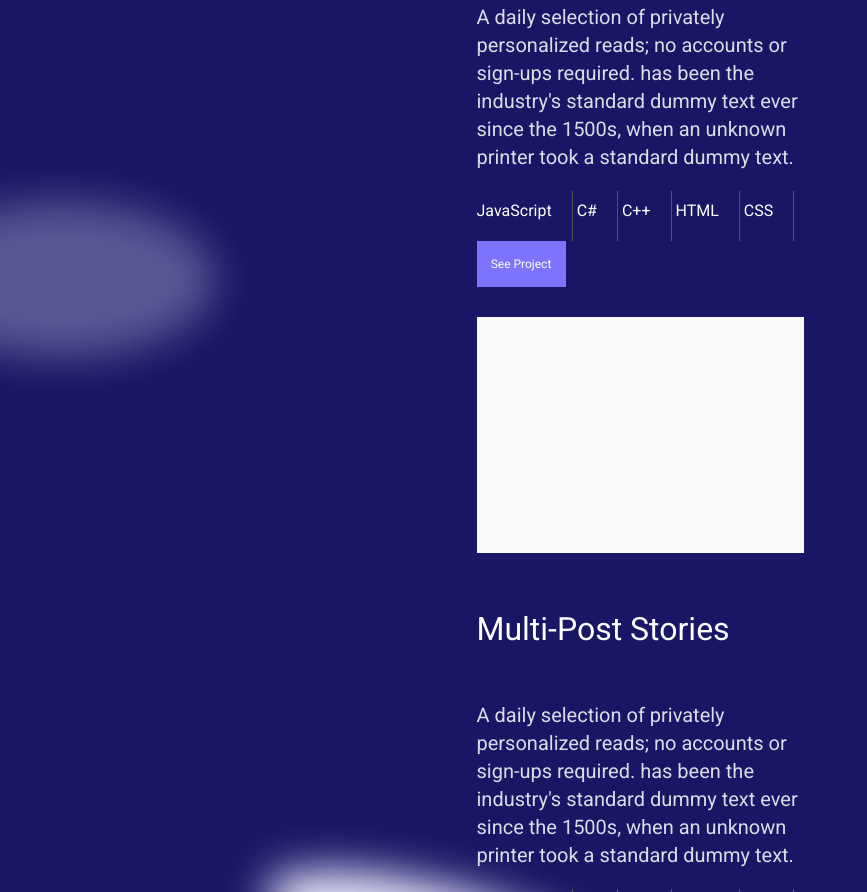
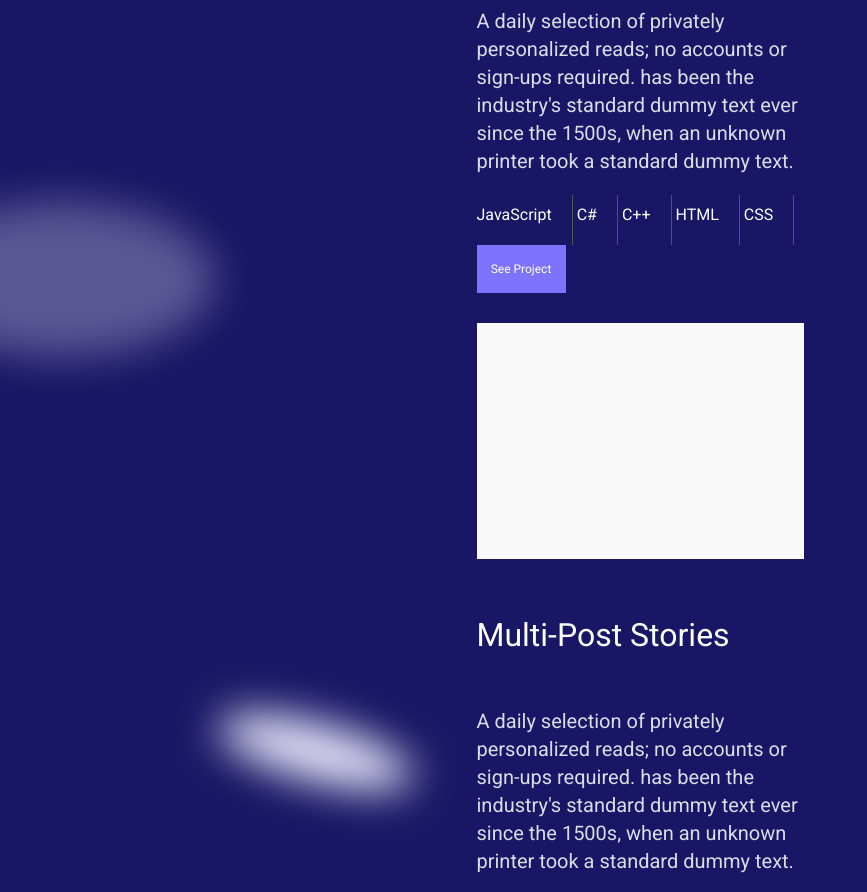
Before and after one commit to MudasirSherwani/Portfolio-by-mudasir-27-June-22, a website: page index.html in a window 1280 px wide. Shown: the part 3048-3940 px from the top of the page, without its empty margins (0-867 px from the left). Drawn offline with Linux system fonts and the light colour scheme.

Commit message:
Changes required in 1st review PR2 done

```diff
--- a/styles.css
+++ b/styles.css
@@ -231,7 +231,7 @@
   }
 
   .btn {
-    height: 46px;
+    height: 48px;
     width: 89px;
     background-color: #7d73fc;
     color: white;
@@ -240,6 +240,9 @@
     font-size: 12px;
     border: none;
     font-family: 'Roboto', sans-serif;
+    line-height: 24px;
+    font-weight: 500px;
+    letter-spacing: 3%;
   }
 
   .lang-list li {
@@ -261,14 +264,14 @@
     top: 1440px;
     background-color: #edecff;
     filter: blur(20px);
-    transform: rotate(-36.51 deg);
+    transform: rotate(-36.48deg);
   }
 
   .proj-2 .shining-star {
     position: absolute;
     width: 70.28px;
     height: 261.6px;
-    left: 327.27px;
+    left: 300px;
     top: 2300px;
     background: #edecff;
     filter: blur(23px);
@@ -287,12 +290,29 @@
 
   .proj-4 .shining-star {
     position: absolute;
-    width: 101.29px;
-    height: 377.04px;
-    left: 398.22px;
-    top: 3800px;
+    width: 55.29px;
+    height: 200.04px;
+    left: 288px;
+    top: 3700px;
     background: #edecff;
     filter: blur(21px);
     transform: matrix(-0.26, 0.97, 0.97, 0.26, 0, 0);
   }
+
+  .btn:hover {
+    cursor: pointer;
+    background-color: #7d73fc;
+  }
+
+  .btn:active {
+    background-color: #5e42d7;
+  }
+
+  .btn:visited {
+    background-color: #5e42d7;
+  }
+
+  .btn:disabled {
+    background-color: #2a2b33;
+  }
 }
```
Also changed, not shown: Portfolio_SS_1.PNG (deleted), Portfolio_SS_12.PNG (deleted), 1 other file.
